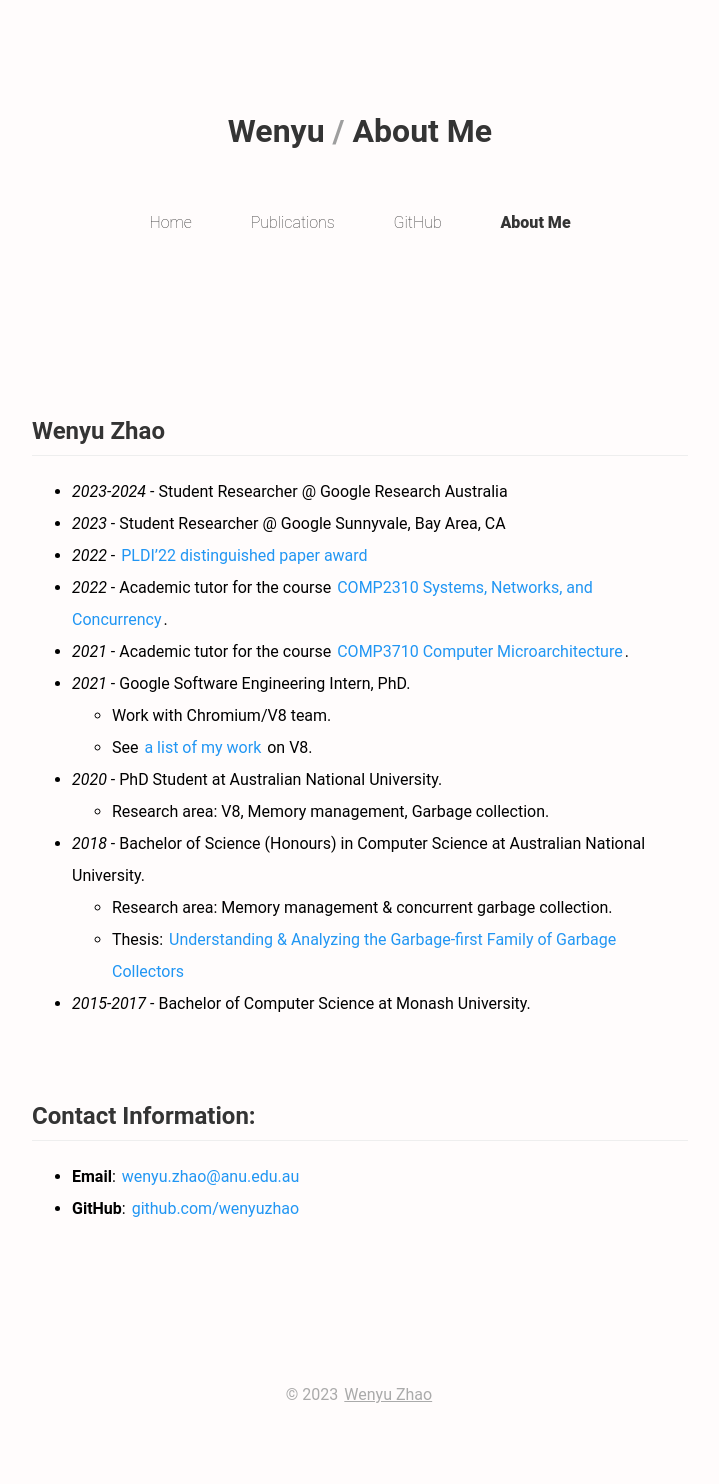
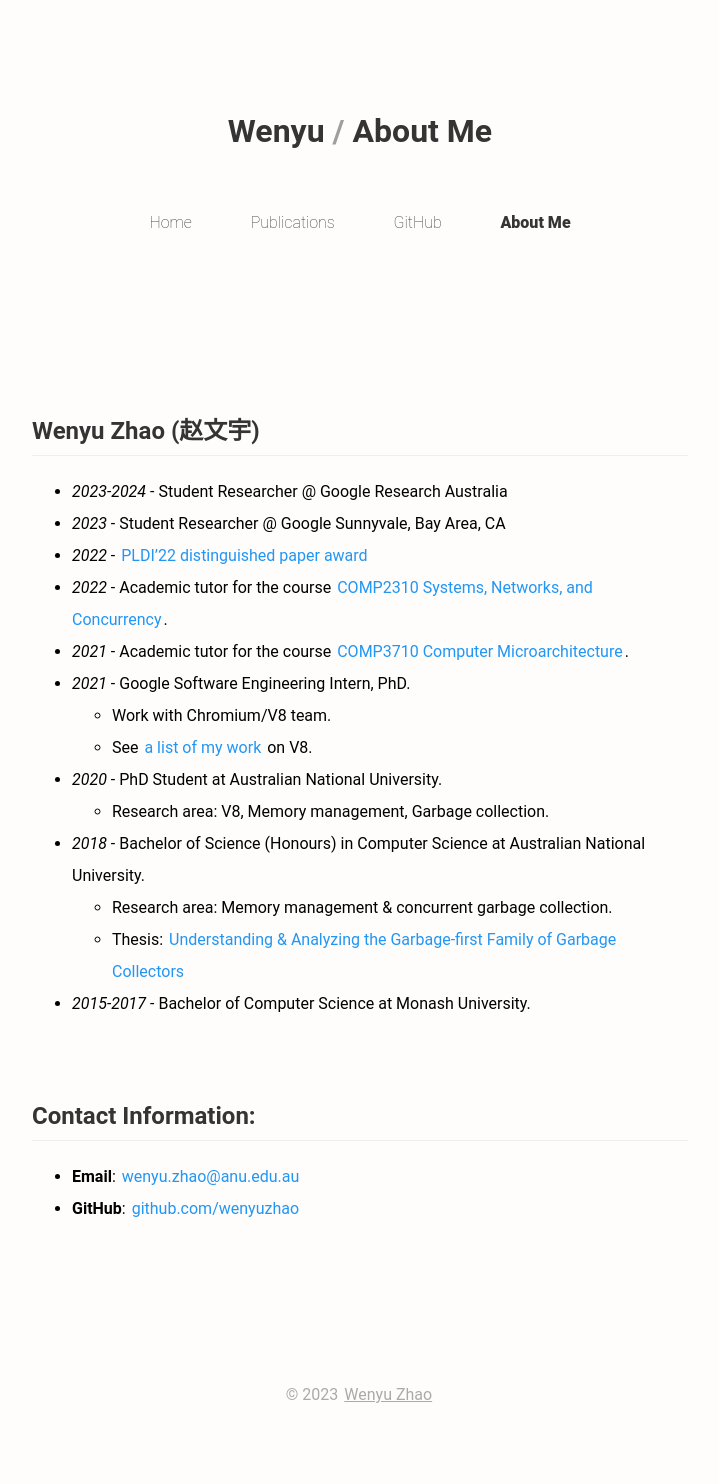
Before and after one commit to wenyuzhao/wenyuzhao.github.io, a Jekyll site: the page built from about.md, in a window 1280 px wide. Shown: the whole page, without its empty margins (280-999 px from the left). Built offline with Jekyll 4.4.1, drawn with Linux system fonts in a browser that asks for light colours; our own code applies the rules of GitHub Pages for plain Markdown files; comment, search, counter and statistics services are not loaded.

Commit message:
Update about.md

```diff
--- a/about.md
+++ b/about.md
@@ -6,7 +6,7 @@ keywords: Resume,Contact,About Me
 comments: true
 ---
 
-# Wenyu Zhao
+# Wenyu Zhao (赵文宇)
 
 * *2023-2024* - Student Researcher @ Google Research Australia
 * *2023* - Student Researcher @ Google Sunnyvale, Bay Area, CA
```
